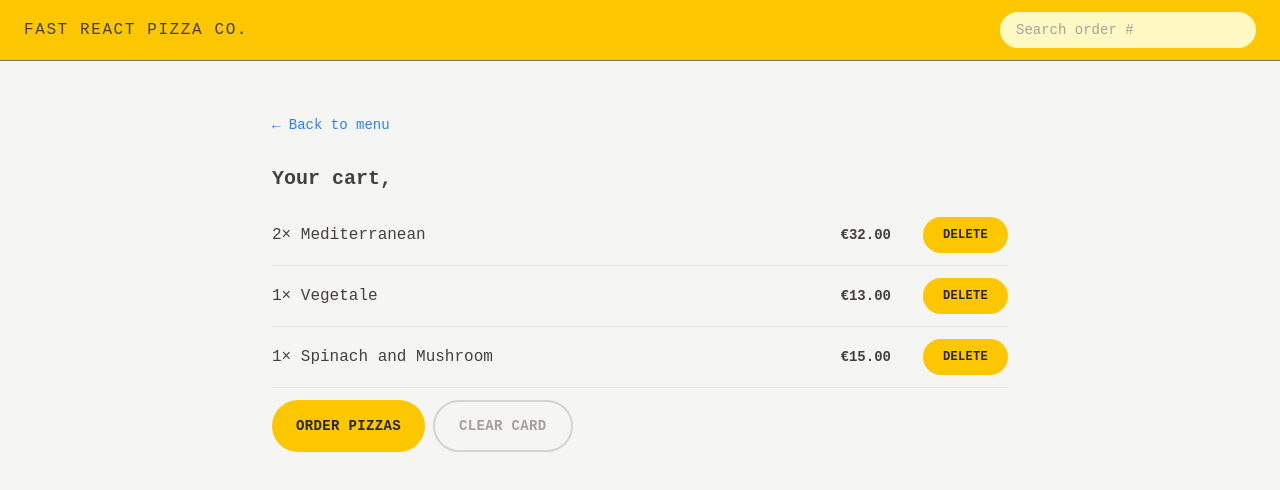
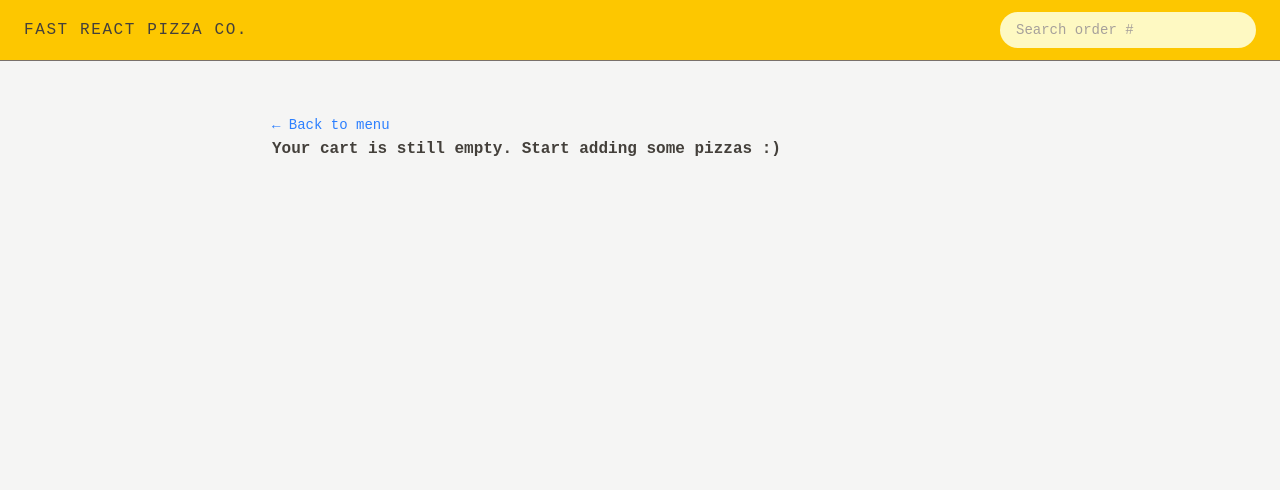
Before and after one commit to Abduvokh1D/fast-react-pizza, a React (Vite) app: page /cart in a window 1280 px wide. Shown: the top 490 px of the page. Built offline with nearby package versions, Linux system fonts and the light colour scheme; a web font is replaced by a local one.

Commit message:
Building the Cart Page

```diff
--- a/src/features/cart/Cart.jsx
+++ b/src/features/cart/Cart.jsx
@@ -1,37 +1,15 @@
-import { Link } from "react-router-dom";
 import LinkButton from "../../ui/LinkButton.jsx";
 import Button from "../../ui/Button.jsx";
 import CartItem from "./CartItem.jsx";
-import { useSelector } from "react-redux";
-
-const fakeCart = [
-  {
-    pizzaId: 12,
-    name: "Mediterranean",
-    quantity: 2,
-    unitPrice: 16,
-    totalPrice: 32,
-  },
-  {
-    pizzaId: 6,
-    name: "Vegetale",
-    quantity: 1,
-    unitPrice: 13,
-    totalPrice: 13,
-  },
-  {
-    pizzaId: 11,
-    name: "Spinach and Mushroom",
-    quantity: 1,
-    unitPrice: 15,
-    totalPrice: 15,
-  },
-];
+import { useDispatch, useSelector } from "react-redux";
+import { getCart, clearCart } from "./cartSlice.js";
+import EmptyCart from "./EmptyCart.jsx";
 
 function Cart() {
   const username = useSelector((state) => state.user.username);
-  const cart = fakeCart;
-
+  const cart = useSelector(getCart);
+  const dispatch = useDispatch();
+  if (!cart.length) return <EmptyCart />;
   return (
     <div className="px-4 py-3">
       <LinkButton to="/menu">&larr; Back to menu</LinkButton>
@@ -46,7 +24,9 @@
         <Button to="/order/new" type="primary">
           Order pizzas
         </Button>
-        <Button type="secondary">Clear card</Button>
+        <Button type="secondary" onClick={() => dispatch(clearCart())}>
+          Clear card
+        </Button>
       </div>
     </div>
   );
--- a/src/features/cart/EmptyCart.jsx
+++ b/src/features/cart/EmptyCart.jsx
@@ -1,11 +1,13 @@
-import { Link } from 'react-router-dom';
+import LinkButton from "../../ui/LinkButton.jsx";
 
 function EmptyCart() {
   return (
-    <div>
-      <Link to="/menu">&larr; Back to menu</Link>
+    <div className="px-4 py-3">
+      <LinkButton to="/menu">&larr; Back to menu</LinkButton>
 
-      <p>Your cart is still empty. Start adding some pizzas :)</p>
+      <p className="font-semibold">
+        Your cart is still empty. Start adding some pizzas :)
+      </p>
     </div>
   );
 }
--- a/src/features/cart/cartSlice.js
+++ b/src/features/cart/cartSlice.js
@@ -11,7 +11,7 @@
   //     unitPrice: 16,
   //     totalPrice: 32,
   //   },
-  // ],
+  // ],`
 };
 const cartSlice = createSlice({
   name: "cart",
@@ -48,6 +48,7 @@
   clearCart,
 } = cartSlice.actions;
 export default cartSlice.reducer;
+export const getCart = (state) => state.cart.cart;
 export const getTotalCartQuantity = (state) =>
   state.cart.cart.reduce((sum, item) => sum + item.quantity, 0);
 export const getTotalCartPrice = (state) =>
```
Also changed, not shown: 1 other file (tests, documents, lock files or other folders).
